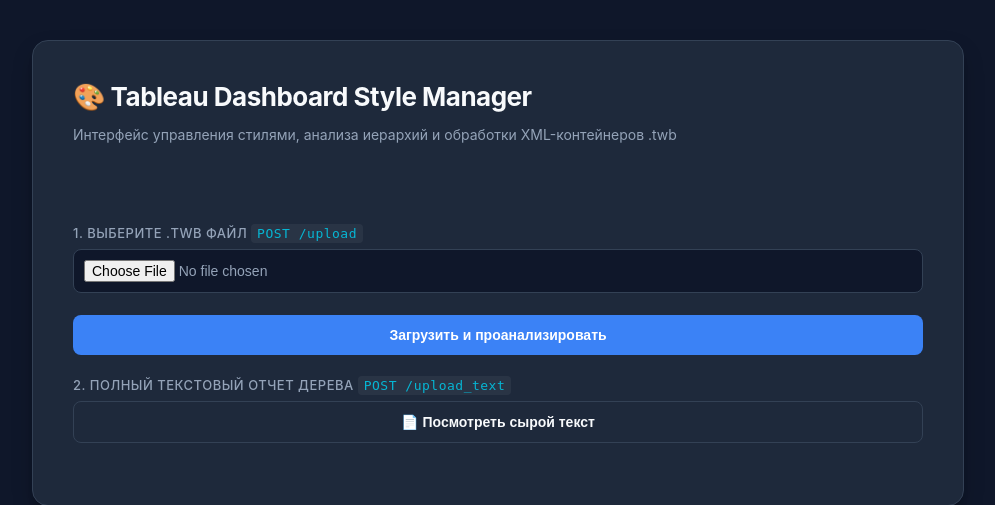
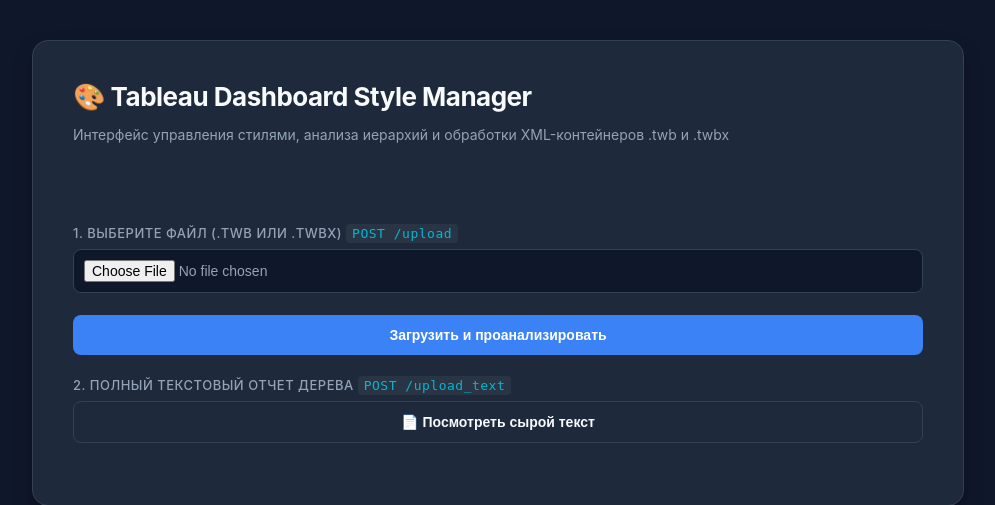
Before and after one commit to DanialNussipov/Tableau-containers-editor, a FastAPI app: page / in a window 1280 px wide. Shown: the top 505 px of the page, without its empty margins (142-1137 px from the left). Run offline with FastAPI, Linux system fonts and the light colour scheme.

Commit message:
Добавлено больше функций в UI, добавлена возможность прикреплять .twbx файлы

```diff
--- a/src/main.py
+++ b/src/main.py
@@ -1,15 +1,18 @@
+import uuid
+import shutil
+from pathlib import Path
 from fastapi import FastAPI, UploadFile, File, HTTPException, Request
 from fastapi.responses import FileResponse, PlainTextResponse, HTMLResponse
-from pydantic import BaseModel, Field, model_validator
+from fastapi.templating import Jinja2Templates
+from pydantic import BaseModel, Field
 from typing import List, Optional, Literal
-import shutil
-from pathlib import Path
-from fastapi.templating import Jinja2Templates
+
 # Импортируем наши написанные модули
 from src.parser.xml_parser import parse_twb
 from src.transformer.modifier import modify_dashboard_styles
 from src.utils.formatter import generate_tree_text
 from src.utils.checker import check_version
+from src.utils.archive import pack_twbx, extract_twbx
 
 app = FastAPI(title="Tableau Style Manager API")
 
@@ -24,7 +27,7 @@
 TEMP_DIR = Path("temp")
 TEMP_DIR.mkdir(exist_ok=True)
 
-# Pydantic-схема для запроса на изменение
+# Pydantic-схема для запроса на изменение (без проблемного валидатора)
 class ModifyRequest(BaseModel):
     filename: str = Field(..., description="Имя ранее загруженного файла")
     dashboard_name: str = Field(..., description="Имя дашборда")
@@ -36,44 +39,30 @@
     border_style: Optional[Literal['none', 'solid', 'dotted', 'dashed']] = Field(None, description='Border style')
     background_color: Optional[str] = Field(None, description="Background Color")
 
-    @model_validator(mode='after')
-    def validate_corner_radius_support(self):
-        # Если corner_radius не передавали вовсе, проверка не нужна
-        if self.corner_radius is None or self.corner_radius == 0:
-            return self
 
-        file_path = TEMP_DIR / self.filename
-        if not file_path.exists():
-            # Если файл еще не загружен, пусть это отловит роут /modify,
-            # но здесь проверяем версию только если файл существует
-            return self
-
-        major_year = check_version(file_path)
-
-        # Если версия Tableau старая (< 2026), а пользователь запросил corner_radius — рубим запрос
-        if major_year < 2026:
-            raise ValueError(
-                f"Параметр 'corner_radius' не поддерживается для этого файла "
-                f"(обнаружена версия Tableau {major_year}, требуется >= 2026). "
-                f"Поставьте значение 0 для 'corner-radius' для дальнейшей работы"
-            )
-
-        return self
 @app.post("/upload_text", response_class=PlainTextResponse)
 async def upload_file_text_view(file: UploadFile = File(...)):
     """
-    Принимает .twb файл и возвращает текстовое дерево с комментариями параметров.
+    Принимает .twb и .twbx файлы и возвращает текстовое дерево с комментариями параметров.
     """
-    if not file.filename.endswith('.twb'):
-        raise HTTPException(status_code=400, detail="Только файлы .twb поддерживаются")
+    if not file.filename.endswith(('.twb', '.twbx')):
+        raise HTTPException(status_code=400, detail="Поддерживаемые файлы только .twb и .twbx")
 
     file_path = TEMP_DIR / file.filename
 
     with open(file_path, "wb") as buffer:
         shutil.copyfileobj(file.file, buffer)
 
+    extract_dir = None
     try:
-        dashboards_hierarchy = parse_twb(str(file_path))
+        # Если это .twbx -> распаковываем во временную папку
+        if file.filename.endswith('.twbx'):
+            extract_dir = TEMP_DIR / f"temp_{uuid.uuid4().hex}"
+            target_twb_path = extract_twbx(file_path, extract_dir)
+        else:
+            target_twb_path = file_path
+
+        dashboards_hierarchy = parse_twb(str(target_twb_path))
 
         # Формируем итоговый текстовый документ
         text_output = f"Файл: {file.filename}\n"
@@ -88,12 +77,16 @@
 
     except Exception as e:
         raise HTTPException(status_code=500, detail=f"Ошибка парсинга файла: {str(e)}")
+    finally:
+        if extract_dir and extract_dir.exists():
+            shutil.rmtree(extract_dir)
+
 
 @app.post("/upload")
 async def upload_file(file: UploadFile = File(...)):
-    """Принимает .twb файл, сохраняет его и возвращает древовидную иерархию дашбордов."""
-    if not file.filename.endswith('.twb'):
-        raise HTTPException(status_code=400, detail="Только файлы .twb поддерживаются")
+    """Принимает .twb/.twbx файл, сохраняет его и возвращает древовидную иерархию дашбордов."""
+    if not file.filename.endswith(('.twb', '.twbx')):
+        raise HTTPException(status_code=400, detail="Поддерживаемые файлы только .twb и .twbx")
 
     file_path = TEMP_DIR / file.filename
 
@@ -101,19 +94,29 @@
     with open(file_path, "wb") as buffer:
         shutil.copyfileobj(file.file, buffer)
 
-    # Парсим структуру
+    extract_dir = None
     try:
-        dashboards_hierarchy = parse_twb(str(file_path))
+        if file.filename.endswith('.twbx'):
+            extract_dir = TEMP_DIR / f"temp_{uuid.uuid4().hex}"
+            target_twb_path = extract_twbx(file_path, extract_dir)
+        else:
+            target_twb_path = file_path
+
+        dashboards_hierarchy = parse_twb(str(target_twb_path))
         return {
             "filename": file.filename,
             "dashboards": dashboards_hierarchy
         }
     except Exception as e:
         raise HTTPException(status_code=500, detail=f"Ошибка парсинга файла: {str(e)}")
+    finally:
+        if extract_dir and extract_dir.exists():
+            shutil.rmtree(extract_dir)
+
 
 @app.post("/modify")
 async def modify_file(request: ModifyRequest):
-    """Принимает параметры изменений, применяет их к файлу и отдает обновленный .twb."""
+    """Принимает параметры изменений, применяет их к файлу и отдает обновленный .twb(x)."""
     input_path = TEMP_DIR / request.filename
 
     if not input_path.exists():
@@ -121,21 +124,71 @@
 
     output_filename = f"modified_{request.filename}"
     output_path = TEMP_DIR / output_filename
-    modify_dashboard_styles(
-        input_file_path=str(input_path),
-        output_file_path=str(output_path),
-        dashboard_name=request.dashboard_name,
-        zone_ids=request.zone_ids,
-        inner_pad=request.inner_padding,
-        outer_pad=request.outer_padding,
-        corner_radius=request.corner_radius,
-        border_color=request.border_color,
-        border_style=request.border_style,
-        background_color=request.background_color
-    )
-    # Возвращаем файл пользователю как вложение для скачивания
-    return FileResponse(
-        path=output_path,
-        filename=output_filename,
-        media_type='application/xml'
-    )
+    extract_dir = None
+
+    try:
+        if request.filename.endswith('.twbx'):
+            # 1. Создаем уникальную директорию для безопасной распаковки
+            extract_dir = TEMP_DIR / f"req_{uuid.uuid4().hex}"
+
+            # 2. Распаковываем исходный архив
+            twb_path = extract_twbx(input_path, extract_dir)
+
+            # 3. Проверка версии файла после его распаковки
+            current_version = check_version(twb_path)
+            if request.corner_radius and request.corner_radius > 0 and current_version < 2026:
+                raise HTTPException(
+                    status_code=400,
+                    detail=f"Параметр 'corner_radius' не поддерживается (версия Tableau {current_version}, требуется >= 2026). Поставьте значение 0."
+                )
+
+            # 4. Применяем стили прямо к извлеченному .twb (перезаписываем его)
+            modify_dashboard_styles(
+                input_file_path=str(twb_path),
+                output_file_path=str(twb_path),
+                dashboard_name=request.dashboard_name,
+                zone_ids=request.zone_ids,
+                inner_pad=request.inner_padding,
+                outer_pad=request.outer_padding,
+                corner_radius=request.corner_radius,
+                border_color=request.border_color,
+                border_style=request.border_style,
+                background_color=request.background_color
+            )
+
+            # 5. Собираем всё содержимое обратно в новый .twbx архив
+            pack_twbx(extract_dir, output_path)
+            media_type = 'application/zip'
+        else:
+            # Логика для обычного .twb
+            current_version = check_version(input_path)
+            if request.corner_radius and request.corner_radius > 0 and current_version < 2026:
+                raise HTTPException(
+                    status_code=400,
+                    detail=f"Параметр 'corner_radius' не поддерживается (версия Tableau {current_version}, требуется >= 2026). Поставьте значение 0."
+                )
+
+            modify_dashboard_styles(
+                input_file_path=str(input_path),
+                output_file_path=str(output_path),
+                dashboard_name=request.dashboard_name,
+                zone_ids=request.zone_ids,
+                inner_pad=request.inner_padding,
+                outer_pad=request.outer_padding,
+                corner_radius=request.corner_radius,
+                border_color=request.border_color,
+                border_style=request.border_style,
+                background_color=request.background_color
+            )
+            media_type = 'application/xml'
+
+        # Возвращаем файл пользователю как вложение для скачивания
+        return FileResponse(
+            path=output_path,
+            filename=output_filename,
+            media_type=media_type
+        )
+    finally:
+        # Гарантированное удаление временных файлов распаковки
+        if extract_dir and extract_dir.exists():
+            shutil.rmtree(extract_dir)
--- a/src/ui/templates/index.html
+++ b/src/ui/templates/index.html
@@ -100,6 +100,33 @@
             font-size: 14px;
             box-sizing: border-box;
             transition: all 0.2s ease;
+        }
+
+        /* Стиль для инпута выбора цвета */
+        .color-picker-wrapper {
+            display: flex;
+            gap: 8px;
+            align-items: center;
+        }
+
+        input[type="color"] {
+            -webkit-appearance: none;
+            border: 1px solid var(--border-color);
+            border-radius: 8px;
+            width: 48px;
+            height: 44px;
+            padding: 4px;
+            background: #0f172a;
+            cursor: pointer;
+        }
+
+        input[type="color"]::-webkit-color-swatch-wrapper {
+            padding: 0;
+        }
+
+        input[type="color"]::-webkit-color-swatch {
+            border: none;
+            border-radius: 6px;
         }
 
         input[type="file"] {
@@ -224,14 +251,14 @@
 <body>
     <div class="container">
         <h1>🎨 Tableau Dashboard Style Manager</h1>
-        <p class="subtitle">Интерфейс управления стилями, анализа иерархий и обработки XML-контейнеров .twb</p>
+        <p class="subtitle">Интерфейс управления стилями, анализа иерархий и обработки XML-контейнеров .twb и .twbx</p>
 
         <div id="alert-box" class="alert hidden"></div>
 
-        <!-- 1. Загрузка для JSON-анализа (нужна для выбора дашборда) -->
+        <!-- 1. Загрузка для JSON-анализа -->
         <div class="form-group">
-            <label>1. Выберите .twb файл <code>POST /upload</code></label>
-            <input type="file" id="fileInput" accept=".twb">
+            <label>1. Выберите файл (.twb или .twbx) <code>POST /upload</code></label>
+            <input type="file" id="fileInput" accept=".twb, .twbx">
         </div>
         <div class="form-group">
             <button type="button" onclick="uploadFile()">Загрузить и проанализировать</button>
@@ -280,18 +307,53 @@
                 </div>
                 <div class="col form-group">
                     <label>Border Color</label>
-                    <input type="text" id="borderColor" placeholder="#000000">
+                    <div class="color-picker-wrapper">
+                        <input type="color" id="borderColorPicker" value="#000000" oninput="syncColor('borderColorPicker', 'borderColor')">
+                        <input type="text" id="borderColor" placeholder="#000000" oninput="syncPicker('borderColor', 'borderColorPicker')">
+                    </div>
+                </div>
+            </div>
+
+            <div class="row">
+                <div class="col form-group">
+                    <label>Background Color</label>
+                    <div class="color-picker-wrapper">
+                        <input type="color" id="bgColorPicker" value="#ffffff" oninput="syncColor('bgColorPicker', 'backgroundColor')">
+                        <input type="text" id="backgroundColor" placeholder="#FFFFFF (или none)" oninput="syncPicker('backgroundColor', 'bgColorPicker')">
+                    </div>
+                </div>
+                <div class="col form-group">
+                    <label>Border Style</label>
+                    <select id="borderStyle">
+                        <option value="">(Не изменять)</option>
+                        <option value="solid">solid</option>
+                        <option value="none">none</option>
+                        <option value="dotted">dotted</option>
+                        <option value="dashed">dashed</option>
+                    </select>
                 </div>
             </div>
 
             <div class="form-group" style="margin-top: 25px;">
-                <button type="button" class="btn-success" onclick="applyStyles()">💾 Применить стили и скачать .twb</button>
+                <button type="button" class="btn-success" onclick="applyStyles()">💾 Применить стили и скачать результат</button>
             </div>
         </div>
     </div>
 
     <script>
         let uploadedFilename = "";
+
+        // Синхронизация между палитрой и текстовым полем
+        function syncColor(pickerId, textId) {
+            document.getElementById(textId).value = document.getElementById(pickerId).value.toUpperCase();
+        }
+
+        function syncPicker(textId, pickerId) {
+            const val = document.getElementById(textId).value;
+            if (/^#[0-9A-F]{6}$/i.test(val)) {
+                document.getElementById(pickerId).value = val;
+            }
+        }
 
         function showAlert(message, isError = true) {
             const box = document.getElementById("alert-box");
@@ -303,7 +365,7 @@
         async function uploadFile() {
             const fileInput = document.getElementById("fileInput");
             if (fileInput.files.length === 0) {
-                showAlert("Пожалуйста, выберите файл .twb");
+                showAlert("Пожалуйста, выберите файл .twb или .twbx");
                 return;
             }
 
@@ -339,7 +401,7 @@
         async function uploadTextFile() {
             const fileInput = document.getElementById("fileInput");
             if (fileInput.files.length === 0) {
-                showAlert("Сначала выберите .twb файл в поле выше");
+                showAlert("Сначала выберите файл в поле выше");
                 return;
             }
 
@@ -380,7 +442,9 @@
                 inner_padding: parseInt(document.getElementById("innerPadding").value) || null,
                 outer_padding: parseInt(document.getElementById("outerPadding").value) || null,
                 corner_radius: parseInt(document.getElementById("cornerRadius").value) || null,
-                border_color: document.getElementById("borderColor").value || null
+                border_color: document.getElementById("borderColor").value || null,
+                background_color: document.getElementById("backgroundColor").value || null,
+                border_style: document.getElementById("borderStyle").value || null
             };
 
             try {
```
Also changed, not shown: src/utils/archive.py (added, +26 -0 lines), src/utils/checker.py (+12 -2 lines), 1 other file.
